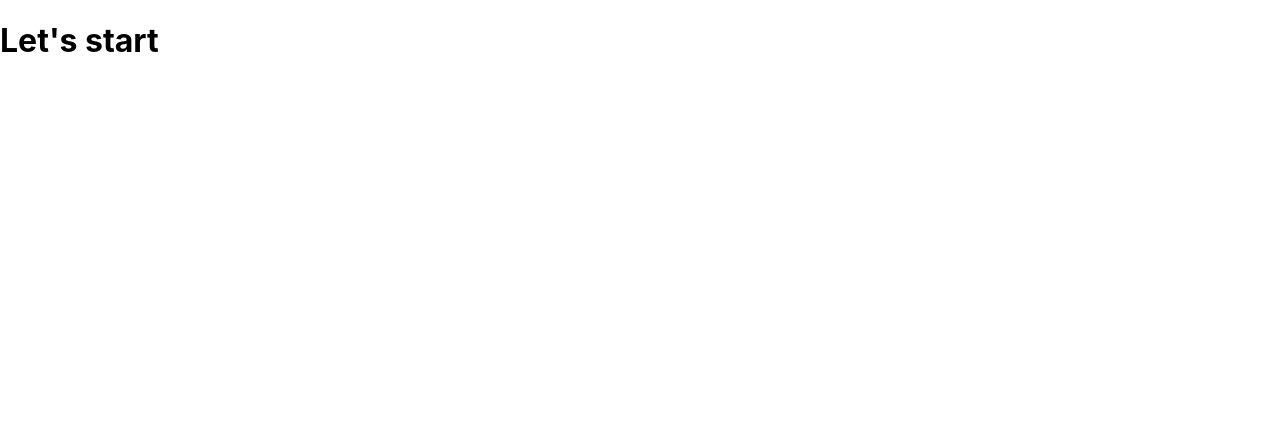
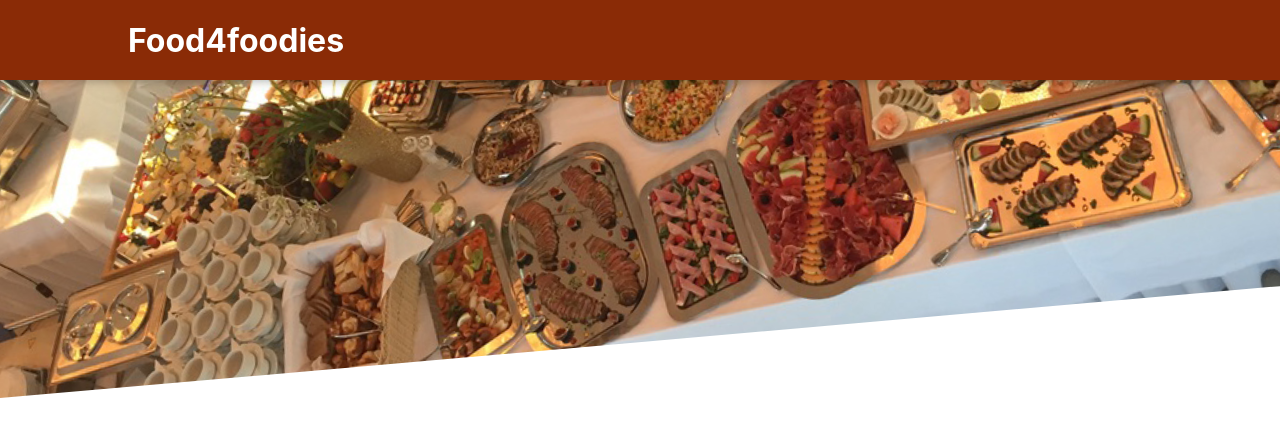
Before and after one commit to akhtarzaheen/FoodApp, a React (Create React App) app: page / in a window 1280 px wide. Shown: the top 436 px of the page. Built offline with nearby package versions, Linux system fonts and the light colour scheme.

Commit message:
after completion of header component

```diff
--- a/src/App.js
+++ b/src/App.js
@@ -1,8 +1,11 @@
+import React, { Fragment } from "react";
+import Header from "./components/Layout/Header";
+
 function App() {
   return (
-    <div className="App">
-      <h1>Let's start</h1>
-    </div>
+    <Fragment>
+      <Header />
+    </Fragment>
   );
 }
 
--- /dev/null
+++ b/src/components/Layout/Header.js
@@ -0,0 +1,19 @@
+import React, { Fragment } from "react";
+import mealImage from "../../assets/meals.jpg";
+import classes from "./Header.module.css";
+
+const Header = () => {
+  return (
+    <Fragment>
+      <header className={classes.header}>
+        <h1>Food4foodies</h1>
+        <button>Cart</button>
+      </header>
+      <div className={classes["main-image"]}>
+        <img src={mealImage} alt="A table full of delicious foods" />
+      </div>
+    </Fragment>
+  );
+};
+
+export default Header;
--- /dev/null
+++ b/src/components/Layout/Header.module.css
@@ -0,0 +1,29 @@
+.header {
+  position: fixed;
+  top: 0;
+  left: 0;
+  width: 100%;
+  height: 5rem;
+  background-color: #8a2b06;
+  color: white;
+  display: flex;
+  justify-content: space-between;
+  align-items: center;
+  padding: 0 10%;
+  box-shadow: 0 2px 8px rgba(0, 0, 0, 0.25);
+  z-index: 10;
+}
+
+.main-image {
+  width: 100%;
+  height: 25rem;
+  z-index: 0;
+  overflow: hidden;
+}
+
+.main-image img {
+  width: 110%;
+  height: 100%;
+  object-fit: cover;
+  transform: rotateZ(-5deg) translateY(-4rem) translateX(-1rem);
+}
```
Also changed, not shown: src/assets/meals.jpg (added).
